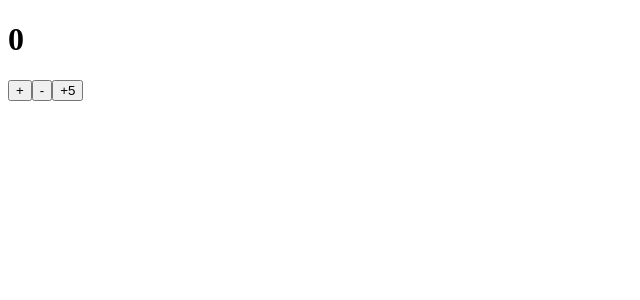
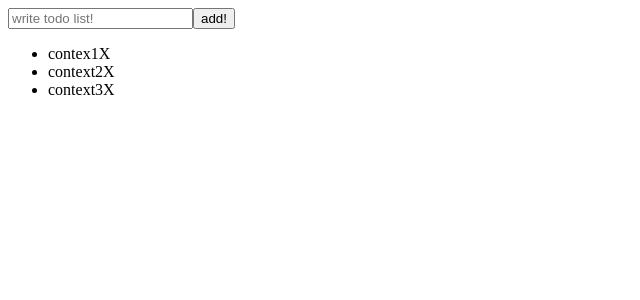
Before and after one commit to yhsol/react-typescript, a React (Create React App) app: page / in a window 1280 px wide. Shown: the top 300 px of the page, without its empty margins (0-640 px from the left). Built offline with nearby package versions, Linux system fonts and the light colour scheme.

Commit message:
add context

```diff
--- a/src/App.tsx
+++ b/src/App.tsx
@@ -5,9 +5,9 @@ import Greetings from "./Greetings";
 import Count from "./components/Count";
 import MyForm from "./MyForm";
 import ReducerSample from "./ReducerSample";
-import TodoForm from "./Todo/TodoForm";
-import TodoList from "./Todo/TodoList";
 import { TodosContextProvider } from "./context/TodosContext";
+import TodoForm from "./components/todo/TodoForm";
+import TodoList from "./components/todo/TodoList";
 
 const App: React.FC = () => {
   const [counter, setCounter] = useState<number>(0);
@@ -33,9 +33,8 @@ const App: React.FC = () => {
 
   return (
     <>
-      <TodosContextProvider>
-        <Count />
-      </TodosContextProvider>
+      <TodoForm />
+      <TodoList />
     </>
   );
 };
--- /dev/null
+++ b/src/components/todo/TodoForm.tsx
@@ -0,0 +1,23 @@
+import React, { useState } from "react";
+
+function TodoForm() {
+  const [value, setValue] = useState("");
+
+  const onSubmit = (e: React.FormEvent) => {
+    e.preventDefault();
+    // TODO: add list
+    setValue("");
+  };
+  return (
+    <form onSubmit={onSubmit}>
+      <input
+        value={value}
+        placeholder="write todo list!"
+        onChange={e => setValue(e.target.value)}
+      />
+      <button>add!</button>
+    </form>
+  );
+}
+
+export default TodoForm;
--- /dev/null
+++ b/src/components/todo/TodoItem.css
@@ -0,0 +1,14 @@
+.TodoItem .text {
+  cursor: pointer;
+}
+
+.TodoItem.done .text {
+  color: #999999;
+  text-decoration: line-through;
+}
+
+.TodoItem .remove {
+  color: red;
+  margin-left: 4px;
+  cursor: pointer;
+}
--- /dev/null
+++ b/src/components/todo/TodoItem.tsx
@@ -0,0 +1,20 @@
+import React from "react";
+
+interface TodoItemProps {
+  todo: {
+    id: number;
+    text: string;
+    done: boolean;
+  };
+}
+
+function TodoItem({ todo }: TodoItemProps) {
+  return (
+    <li className={`TodoItem ${todo.done ? "done" : ""}`}>
+      <span>{todo.text}</span>
+      <span>X</span>
+    </li>
+  );
+}
+
+export default TodoItem;
--- /dev/null
+++ b/src/components/todo/TodoList.tsx
@@ -0,0 +1,31 @@
+import React from "react";
+import TodoItem from "./TodoItem";
+
+function TodoList() {
+  const todos = [
+    {
+      id: 1,
+      text: "contex1",
+      done: true
+    },
+    {
+      id: 2,
+      text: "context2",
+      done: true
+    },
+    {
+      id: 3,
+      text: "context3",
+      done: false
+    }
+  ];
+  return (
+    <ul>
+      {todos.map(todo => (
+        <TodoItem todo={todo} key={todo.id} />
+      ))}
+    </ul>
+  );
+}
+
+export default TodoList;
--- a/src/context/TodosContext.tsx
+++ b/src/contexts/TodosContext.tsx
@@ -1,14 +1,17 @@
-import React, { createContext, Dispatch, useReducer, useContext } from "react";
+import { createContext, Dispatch, useReducer, useContext } from "react";
 
-export type Todo = {
+// context
+export interface Todo {
   id: number;
   text: string;
   done: boolean;
-};
+}
 
 type TodosState = Todo[];
+// todolist 에 들어가는 항목을 type 정의하고, 그 값을 다시 배열로 정의.
 
 const TodosStateContext = createContext<TodosState | undefined>(undefined);
+// context 의 값에 todo 배열을 넣고, 해당 값이 없을 때 undefinded 로 함을 명시.
 
 type Action =
   | { type: "CREATE"; text: string }
@@ -16,11 +19,15 @@ type Action =
   | { type: "REMOVE"; id: number };
 
 type TodosDispatch = Dispatch<Action>;
+// dispatch 값도 타입을 지정함으로써 추론 가능하게 함.
 const TodosDispatchContext = createContext<TodosDispatch | undefined>(
   undefined
 );
 
+// reducer
+
 function todosReducer(state: TodosState, action: Action): TodosState {
+  // state 와 reducer 의 타입을 같게 함.
   switch (action.type) {
     case "CREATE":
       const nextId = Math.max(...state.map(todo => todo.id)) + 1;
@@ -30,17 +37,23 @@ function todosReducer(state: TodosState, action: Action): TodosState {
         done: false
       });
     case "TOGGLE":
-      return state.map(todo =>
-        todo.id === action.id ? { ...todo, done: !todo.done } : todo
+      return state.map(
+        todo => (todo.id === action.id ? { ...todo, done: !todo.done } : todo)
+        // 비구조화 할당으로 todo 는 그대로 가져오 되,
+        // todo.id 와 action.id 값이 같을 때만 done 의 값 변경.
+        // 아닌 경우 그대로 todo 리턴.
       );
     case "REMOVE":
       return state.filter(todo => todo.id !== action.id);
+    //   todo.id 와 action.id 가 같지 않은 경우만 filter 해서 보여줌.
     default:
       throw new Error("Error!");
   }
 }
 
-export function TodosContextProvider({
+// provider
+
+export function TodoosContextProvider({
   children
 }: {
   children: React.ReactNode;
@@ -48,17 +61,17 @@ export function TodosContextProvider({
   const [todos, dispatch] = useReducer(todosReducer, [
     {
       id: 1,
-      text: "learn context",
+      text: "context1",
       done: true
     },
     {
       id: 2,
-      text: "learn context2",
+      text: "context2",
       done: true
     },
     {
       id: 3,
-      text: "learn context3",
+      text: "context3",
       done: false
     }
   ]);
```
